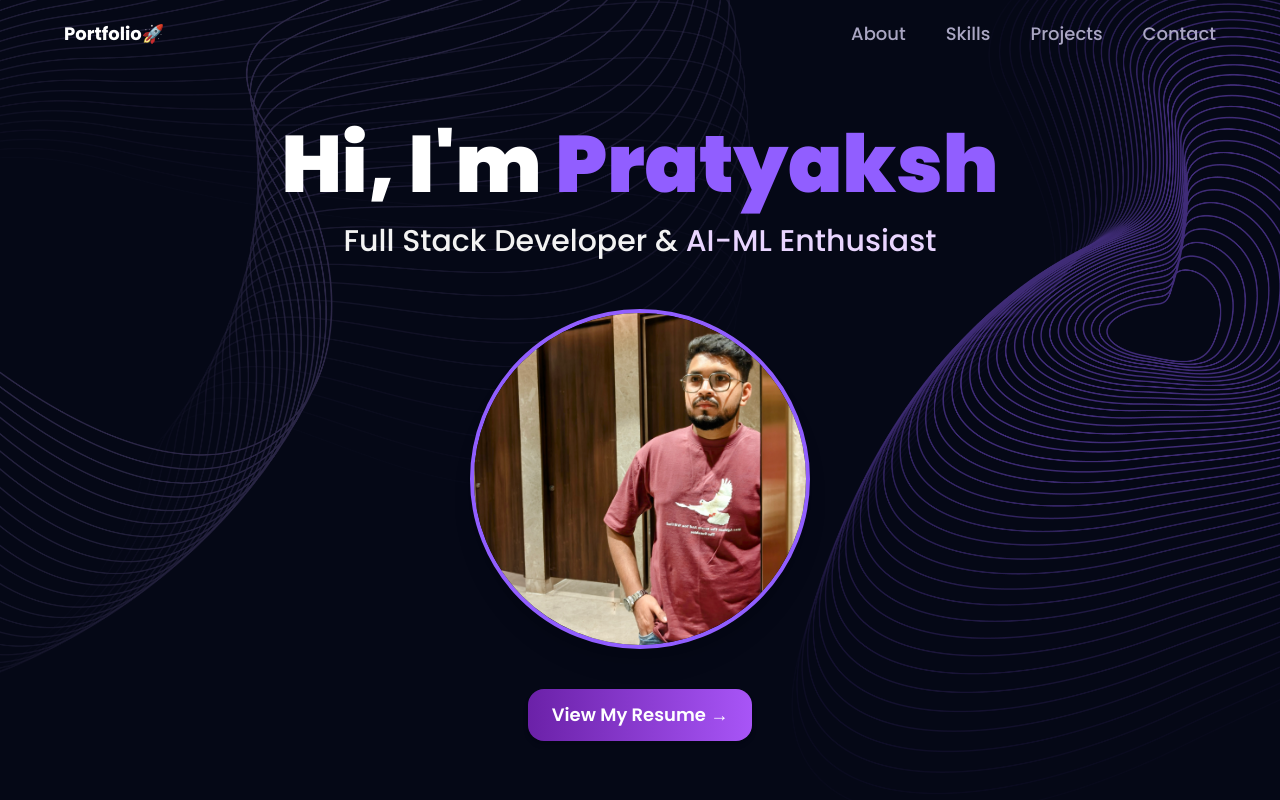
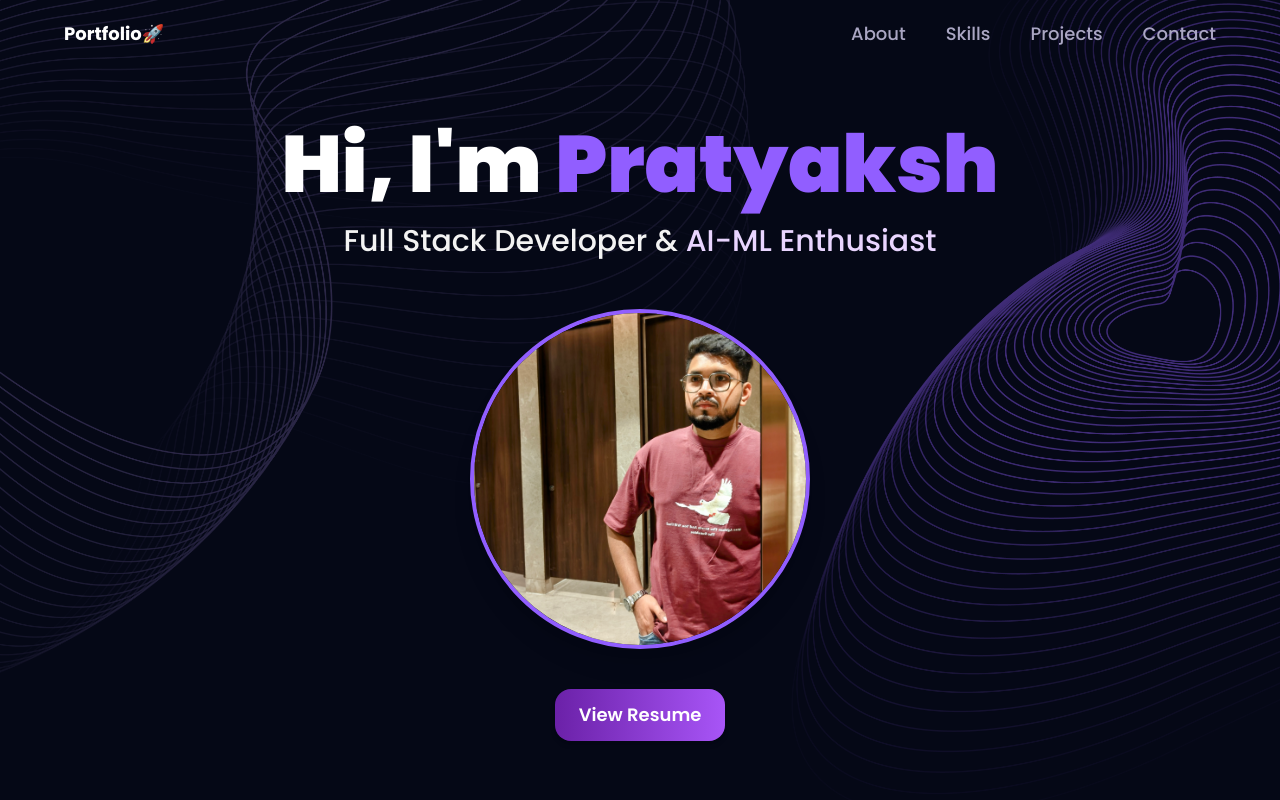
Before and after one commit to PRATYAKSH15/Pratyaksh_portfolio, a React (Vite) app: page / in a window 1280 px wide. Shown: the top 800 px of the page. Built offline with nearby package versions, Linux system fonts and the light colour scheme.

Commit message:
added resume link

```diff
--- a/src/components/Hero.jsx
+++ b/src/components/Hero.jsx
@@ -37,9 +37,9 @@ const Hero = () => {
           href="https://drive.google.com/file/d/1ufGl8Vdy-d3MSmH_8WdG-o65tf_SNXgV/view?usp=drivesdk" // Replace with your actual resume URL
           target="_blank"
           rel="noopener noreferrer"
-          className="inline-block px-6 py-3 rounded-2xl bg-gradient-to-r from-purple-800 to-purple-500 text-white font-semibold text-lg shadow-md hover:shadow-xl hover:-translate-y-1 hover:scale-105 transition-all duration-300"
+          className="inline-block px-6 py-3 rounded-2xl border-white-100 bg-gradient-to-r from-purple-800 to-purple-500 text-white font-semibold text-lg shadow-md hover:shadow-xl hover:-translate-y-1 hover:scale-105 transition-all duration-300"
         >
-          View My Resume →
+          View Resume
         </a>
       </div>
     </section>
```
